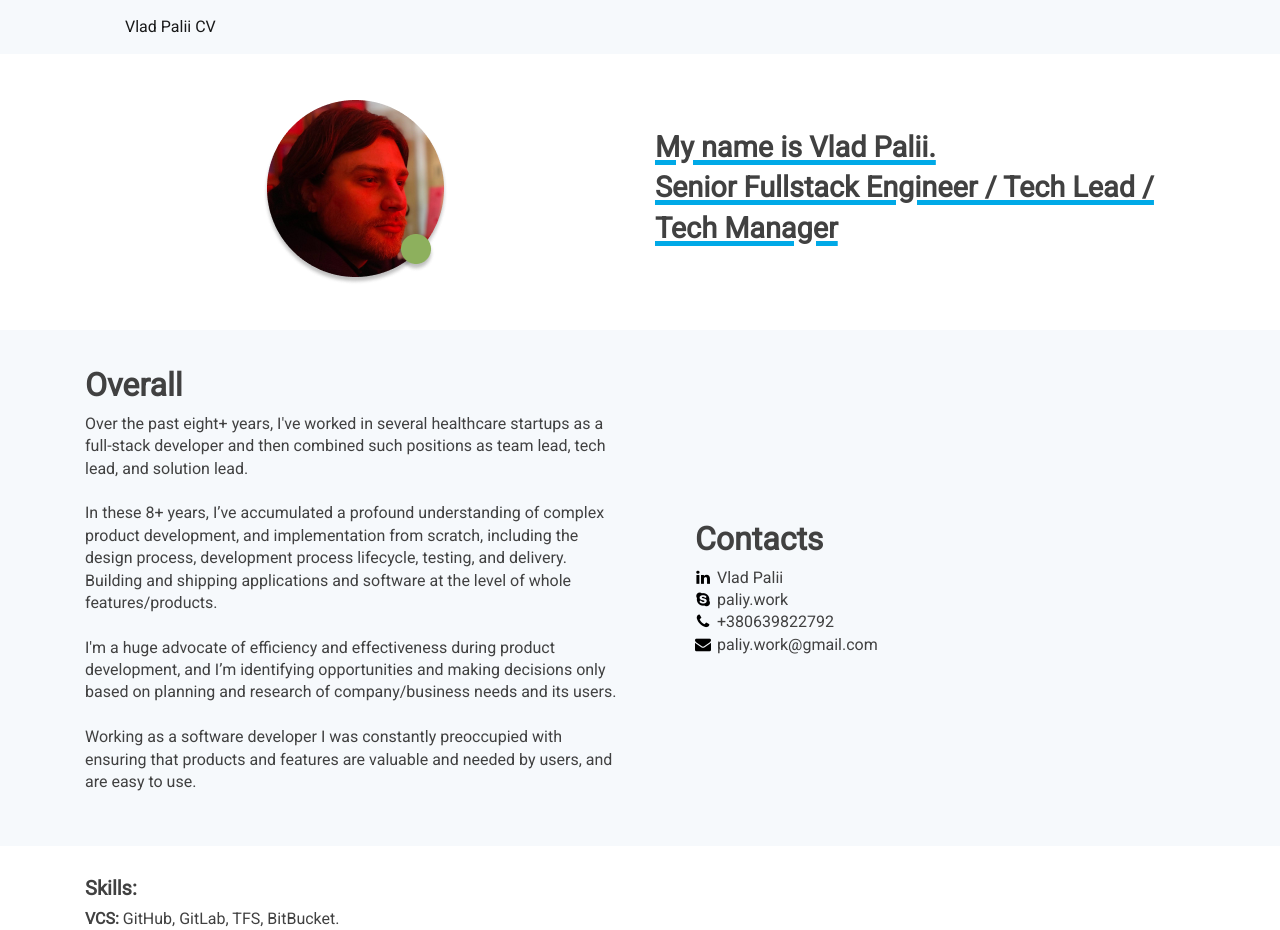
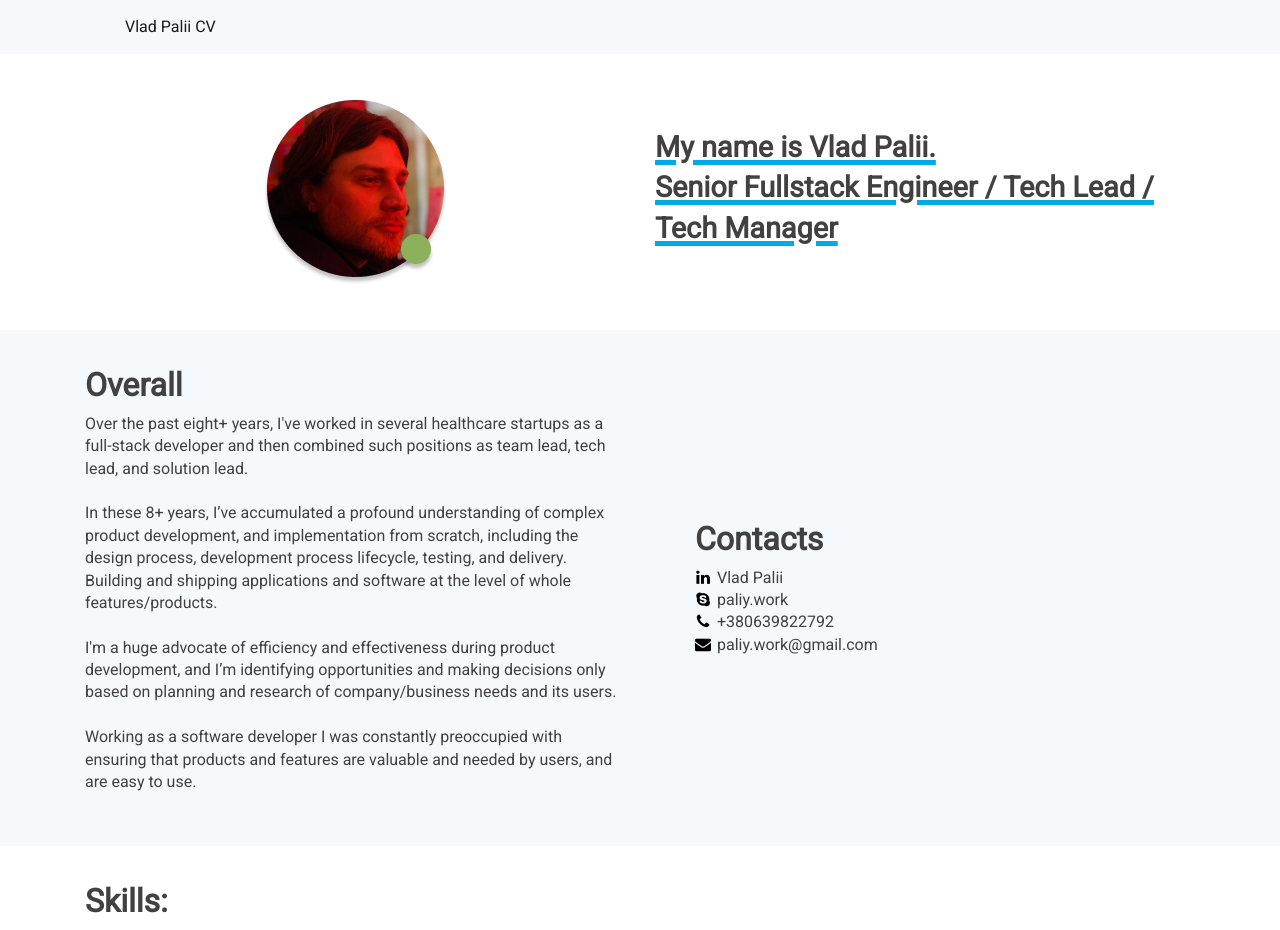
Before and after one commit to vlad-palii/vlad-palii.github.io, a React app: page / in a window 1280 px wide. Shown: the top 930 px of the page. Built offline with nearby package versions, Linux system fonts and the light colour scheme; a web font is replaced by a local one.

Commit message:
Font fix.

```diff
--- a/src/components/cv.js
+++ b/src/components/cv.js
@@ -71,7 +71,7 @@ export default function CV() {
           <div className="row">
             <div className="col-sm">
               <div className="">
-                <h5>Skills:</h5>
+                <h2>Skills:</h2>
                 <p>
                   <b>VCS: </b>GitHub, GitLab, TFS, BitBucket.<br />
 
```
